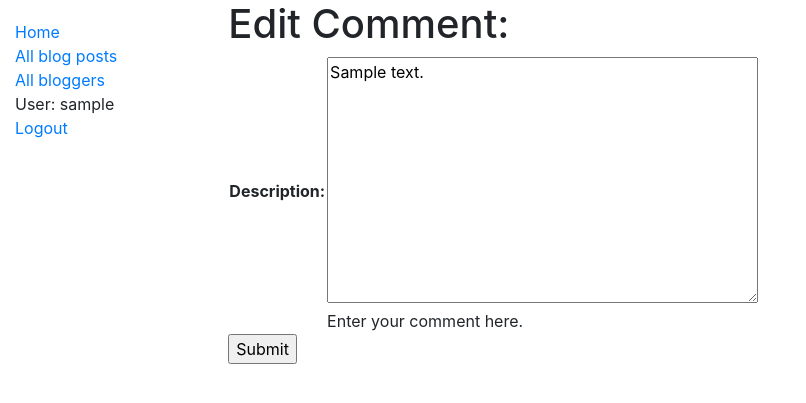
After one commit to redjonzaci/rzblog, a Django app: page /blog/post/1/comment/edit/ in a window 1280 px wide. The commit adds this page. Shown: the top 403 px of the page, without its empty margins (0-806 px from the left). Run offline with Django 3.2, Linux system fonts and the light colour scheme; a user stored in the database is signed in; tables that the repository leaves empty hold one stand-in row (values such as "Sample post").

Commit message:
Added editing/deleting comments by comment author

```diff
--- a/blog/models.py
+++ b/blog/models.py
@@ -62,6 +62,10 @@
     class Meta:
         ordering = ['post_date']
 
+    def get_absolute_url(self):
+        """Returns the url to access a particular blog post."""
+        return reverse('post-detail', args=[str(self.post.id)])
+
     def __str__(self):
         """String for representing the Model object."""
         len_title = 50
--- /dev/null
+++ b/blog/templates/blog/edit_comment.html
@@ -0,0 +1,13 @@
+{% extends "base_generic.html" %}
+
+{% block content %}
+  <h1>Edit Comment:</h1>
+
+  <form method="post" enctype="multipart/form-data">
+    {% csrf_token %}
+    <table>
+    {{ form.as_table }}
+    </table>
+    <input type="submit" value="Submit" />
+  </form>
+{% endblock %}
--- a/blog/urls.py
+++ b/blog/urls.py
@@ -43,4 +43,12 @@ urlpatterns = [
         '<int:pk>/delete/',
         views.PostDelete.as_view(),
         name='delete_post'),
+    path(
+        'post/<int:pk>/comment/edit/',
+        views.CommentUpdate.as_view(),
+        name='edit_comment'),
+    path(
+        'post/<int:pk>/comment/delete/',
+        views.CommentDelete.as_view(),
+        name='delete_comment'),
 ]
--- a/blog/views.py
+++ b/blog/views.py
@@ -3,7 +3,7 @@ from django.http import HttpResponseRedirect
 from django.shortcuts import get_object_or_404, render
 from django.urls import reverse, reverse_lazy
 from django.views import generic
-from django.views.generic.edit import CreateView, UpdateView
+from django.views.generic.edit import CreateView, UpdateView, DeleteView
 
 from .forms import CreateForm
 from .models import Post, Comment, Blogger
@@ -56,7 +56,9 @@ class BloggerListView(generic.ListView):
 
 
 class PostListByAuthorView(generic.ListView):
-    """Generic class-based view for a list of blog posts by a particular blogger."""
+    """
+    Generic class-based view for a list of blog posts by a particular blogger.
+    """
     model = Post
     paginate_by = 5
     template_name = 'blog/blog_list_by_author.html'
@@ -138,8 +140,29 @@ class PostUpdate(LoginRequiredMixin, UpdateView):
     template_name = "blog/edit_post.html"
     fields = ['title', 'description', ]
 
+
 class PostDelete(LoginRequiredMixin, DeleteView):
     """Form for deleting a blog post. Requires login of post author. """
     model = Post
     template_name = "blog/delete_post.html"
     success_url = reverse_lazy('posts')
+
+
+class CommentUpdate(LoginRequiredMixin, UpdateView):
+    """
+    Form for editing a blog post comment.
+    Requires login of comment author.
+    """
+    model = Comment
+    template_name = "blog/edit_comment.html"
+    fields = ['description', ]
+
+
+class CommentDelete(LoginRequiredMixin, DeleteView):
+    """
+    Form for deleting a blog post comment.
+    Requires login of comment author.
+    """
+    model = Comment
+    template_name = "blog/delete_comment.html"
+    success_url = reverse_lazy('posts')
```
Also changed, not shown: blog/templates/blog/delete_comment.html (added, +10 -0 lines), blog/templates/blog/post_detail.html (+7 -2 lines).
